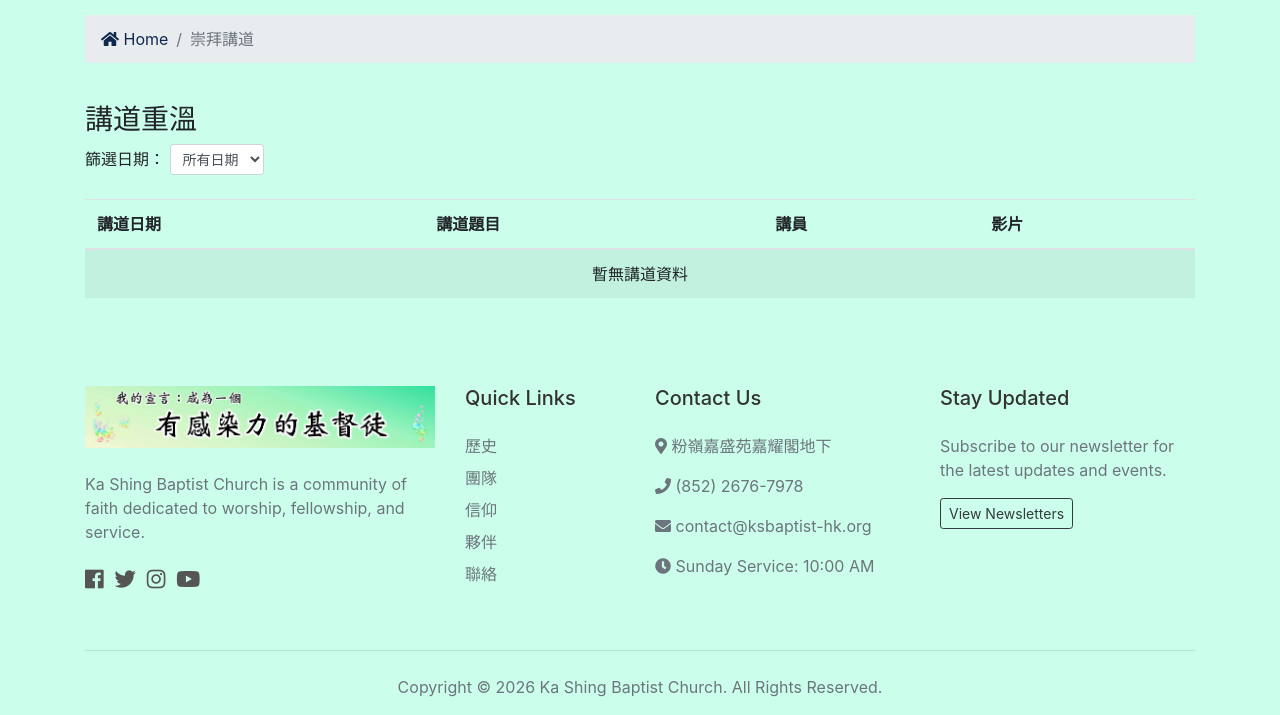
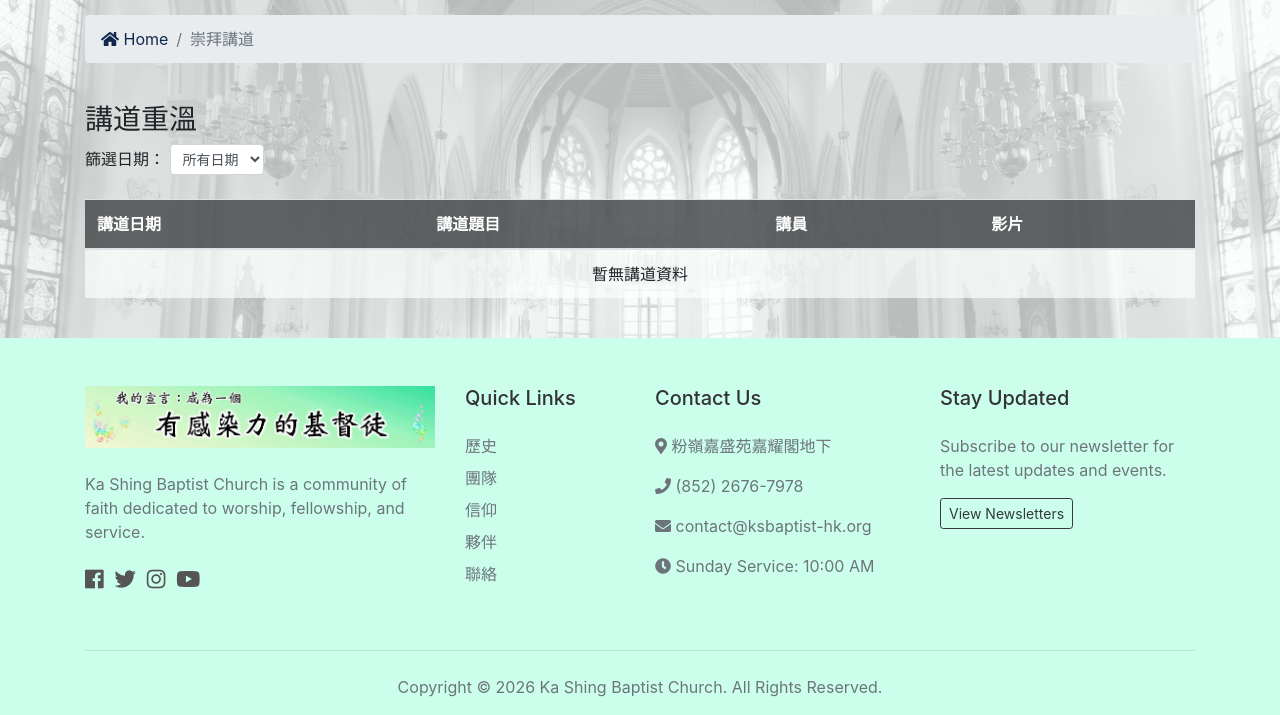
Before and after one commit to rayto1224/ksbc-web, a Django app: page /worships/worship/ in a window 1280 px wide. Shown: the part 240-955 px from the top of the page. Run offline with Django 5.2, Linux system fonts and the light colour scheme; data that the repository does not hold is empty; some libraries are stand-ins or nearby versions.

Commit message:
add background image

```diff
--- a/config/static/css/style.css
+++ b/config/static/css/style.css
@@ -1,9 +1,43 @@
+html {
+  background: transparent;
+}
+
 body {
-  background-color: #CCFFEB;
+  margin: 0;
+  padding: 0;
+  position: relative;
+  min-height: 100vh;
+  background: transparent;
+}
+
+body::before {
+  content: '';
+  position: fixed;
+  top: 0;
+  left: 0;
+  width: 100%;
+  height: 100%;
+  background: url(/static/img/protestant.jpg) no-repeat center center;
+  background-size: cover;
+  filter: grayscale(100%);
+  -webkit-filter: grayscale(100%);
+  opacity: 0.3;
+  z-index: -1;
+}
+
+body::after {
+  content: '';
+  position: fixed;
+  top: 0;
+  left: 0;
+  width: 100%;
+  height: 100%;
+  background: rgba(204, 255, 235, 0.1);
+  z-index: -1;
 }
 
 #main-footer {
-  background-color: #CCFFEB !important;
+  background-color: rgba(204, 255, 235, 0.5);
 }
 
 .footer-slogan {
@@ -99,6 +92,53 @@ img {
 
 .listing-preview a {
   position: relative; }
+
+#register .card {
+  background-color: rgba(255, 255, 255, 0.5);
+}
+
+#register .card-header {
+  background-color: rgba(0, 123, 255, 0.7) !important;
+}
+
+/* Dashboard table transparency */
+.table-responsive table {
+  background-color: rgba(255, 255, 255, 0.5);
+}
+
+.table-responsive table thead {
+  background-color: rgba(33, 37, 41, 0.7);
+}
+
+.table-responsive table tbody tr {
+  background-color: rgba(255, 255, 255, 0.3);
+}
+
+.table-responsive table tbody tr:hover {
+  background-color: rgba(0, 123, 255, 0.2);
+}
+
+/* Sermons table transparency */
+#sermons-table {
+  background-color: rgba(255, 255, 255, 0.5);
+}
+
+#sermons-table thead {
+  background-color: rgba(33, 37, 41, 0.7);
+  color: white;
+}
+
+#sermons-table thead th {
+  color: white;
+}
+
+#sermons-table tbody tr {
+  background-color: rgba(255, 255, 255, 0.3);
+}
+
+#sermons-table tbody tr:hover {
+  background-color: rgba(0, 123, 255, 0.2);
+}
 
 @media (max-width: 991px) {
   #showcase {
--- a/templates/accounts/register.html
+++ b/templates/accounts/register.html
@@ -3,7 +3,7 @@
 {% block content %}
 {% include "includes/_topbar.html" with title="註冊" subtitle="嘉盛浸信會" %}
 
-    <section id="register" class="bg-light py-5">
+    <section id="register" class="py-5">
       <div class="container">
         <div class="row">
           <div class="col-md-6 mx-auto">
```
Also changed, not shown: other parts of config/static/css/style.css (+2 -43 lines), static/css/style.css (+85 -45 lines), test_final.html (added, +18 -0 lines), config/static/img/logo.png (deleted), config/static/img/protestant.jpg (added), config/static/img/showcase.jpg (deleted), static/img/logo.png (deleted), static/img/protestant.jpg (added), static/img/showcase.jpg (deleted).
